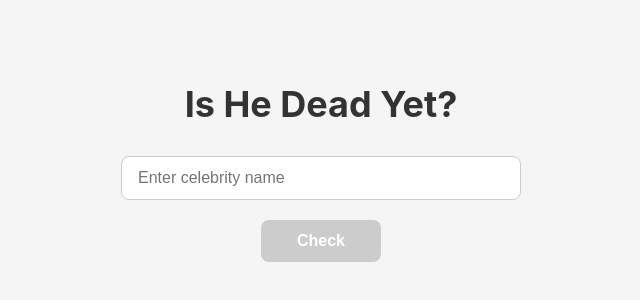
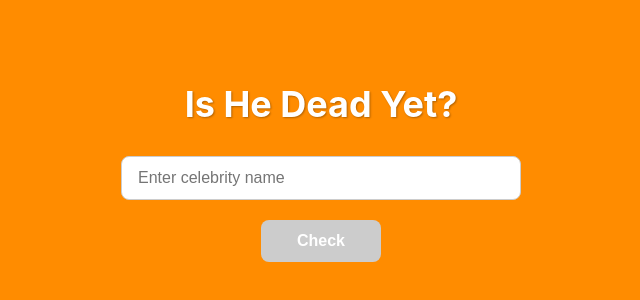
Before and after one commit to mindfu23/IsHe, a React (Create React App) app in the folder web/: page / in a window 1280 px wide. Shown: the part 228-528 px from the top of the page, without its empty margins (319-959 px from the left). Built offline with nearby package versions, Linux system fonts and the light colour scheme; the HTML template or start-up script is replaced by a standard one.

Commit message:
Update to orange background with contrasting text and button colors

```diff
--- a/web/src/App.css
+++ b/web/src/App.css
@@ -5,15 +5,16 @@
   align-items: center;
   min-height: 100vh;
   padding: 20px;
-  background-color: #f5f5f5;
+  background-color: #FF8C00;
 }
 
 .title {
   font-size: 36px;
   font-weight: bold;
   margin-bottom: 30px;
-  color: #333;
+  color: #fff;
   text-align: center;
+  text-shadow: 1px 1px 2px rgba(0, 0, 0, 0.3);
 }
 
 .input {
@@ -35,7 +36,7 @@
 
 .btn-primary {
   padding: 12px 32px;
-  background-color: #007bff;
+  background-color: #1a1a2e;
   color: white;
   border: none;
   border-radius: 8px;
@@ -47,7 +48,7 @@
 }
 
 .btn-primary:hover:not(:disabled) {
-  background-color: #0056b3;
+  background-color: #16213e;
 }
 
 .btn-primary:disabled {
@@ -73,8 +74,8 @@
 }
 
 .loader {
-  border: 4px solid #f3f3f3;
-  border-top: 4px solid #007bff;
+  border: 4px solid rgba(255, 255, 255, 0.3);
+  border-top: 4px solid #fff;
   border-radius: 50%;
   width: 40px;
   height: 40px;
@@ -88,7 +89,10 @@
 }
 
 .error {
-  color: #dc3545;
+  color: #fff;
+  background-color: #dc3545;
+  padding: 12px 20px;
+  border-radius: 8px;
   margin: 20px;
   font-size: 16px;
   text-align: center;
--- a/web/src/index.css
+++ b/web/src/index.css
@@ -10,5 +10,5 @@ body {
     sans-serif;
   -webkit-font-smoothing: antialiased;
   -moz-osx-font-smoothing: grayscale;
-  background-color: #f5f5f5;
+  background-color: #FF8C00;
 }
```
